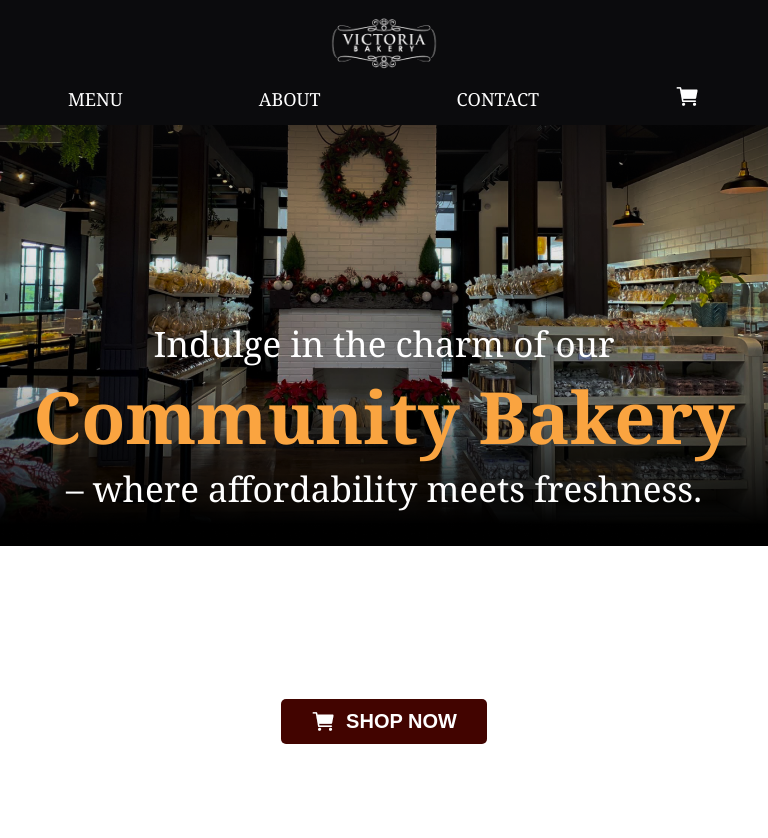
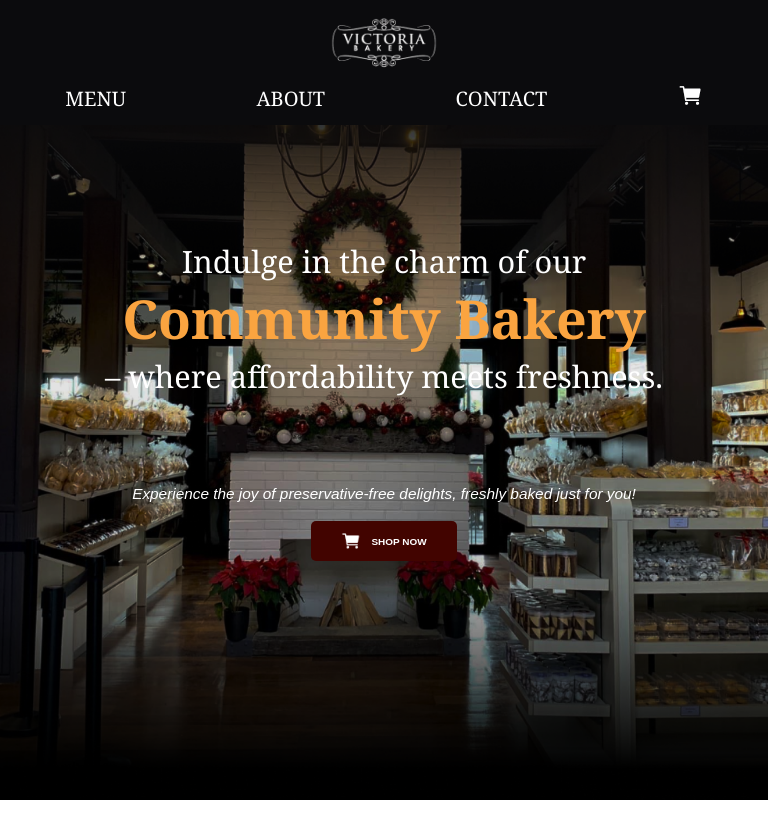
Before and after one commit to b0kja85/victoria-bakery, a React (Vite) app in the folder victoria-bakery-app/: page / in a window 768 px wide. Shown: the top 838 px of the page. Before the commit the page ends 800 px from the top, so only its background shows below. Built offline with nearby package versions, Linux system fonts and the light colour scheme.

Commit message:
Responsive Design Update 1

```diff
--- a/victoria-bakery-app/src/styles/styles.css
+++ b/victoria-bakery-app/src/styles/styles.css
@@ -55,12 +55,12 @@
 
 .hero--hero-image {
     position: relative;
-    width: 100%;
     height: 100vh;
 }
 
 .hero--Image {
     width: 100%;
+    height: 100%;
     object-fit: cover;
     object-position: center;
 }
@@ -69,7 +69,7 @@
 
 .hero--headline {
     position: absolute;
-    top: 40%;
+    top: 30vh;
     width: 100%;
     color: white;
     text-align: center;
@@ -81,22 +81,21 @@
 }
 
 #hero--HL-small {
-    font-size: 35px;
+    font-size: 3vw;
     font-weight: 100;
 }
 
 #hero--HL-large {
-    font-size: 72px;
+    font-size: 6vw;
     font-weight: bold;
     color: #FAA440;
 }
 
 .hero--paragraph {
-    position: absolute;
+    position: relative;
     width: 100%;
-    font-size: 20px;
     font-weight: 100;
-    bottom: 15%;
+    bottom: 25vh;
 }
 
 .hero--paragraph p {
@@ -106,18 +105,22 @@
     font-style: italic;
     font-weight: lighter;
     text-align: center;
+    padding: 5px 0;
 }
 
 .hero--shop-btn {
-    position: absolute;
+    position: relative;
     width: 100%;
-    bottom: 7%;
     display: flex;
     justify-content: center;
+    padding: 5px 0;
+    bottom: 24vh;
+
 }
+
 .hero--shop-btn-container {
     padding: 10px 30px;
-    font-size: 20px;
+    font-size: 1.3vw;
     font-weight: bold;
     color: white;
     background-color: #420400;
@@ -138,6 +141,8 @@
 /* Tablets*/
 /* Medium screens (small tablets) */
 @media only screen and (min-width: 481px) and (max-width: 980px) {
+
+    /* NavBar */
     .navbar--navbar {
         height: 125px;
         flex-direction: column;
@@ -164,7 +169,50 @@
 
     .navbar--left_menu li {
         margin-right: 0;
+    }
+    /* Hero Image */
+    .hero--hero-image {
+        position: relative;
+        width: 100%;
+        height: 100vh;
+    }
 
-        font-size: 18px;
+    .hero--Image {
+        height: 100%;
     }
+
+    /* Hero Content */
+
+    .hero--headline {
+
+    }
+
+    #hero--HL-small {
+        font-size: 4vw;
+    }
+
+    #hero--HL-large {
+        font-size: 7vw;
+    }
+
+    .hero--paragraph {
+        bottom: 40vh;
+    }
+
+    .hero--paragraph p {
+        font-size: 2vw;
+    }
+
+    .hero--shop-btn {
+        bottom: 39vh;
+    }
+
+    .hero--shop-btn-container {
+        padding: 10px 30px;
+    }
+
+    #hero--cart-btn-img {
+        height: 20px;
+    }
+
 }
```
